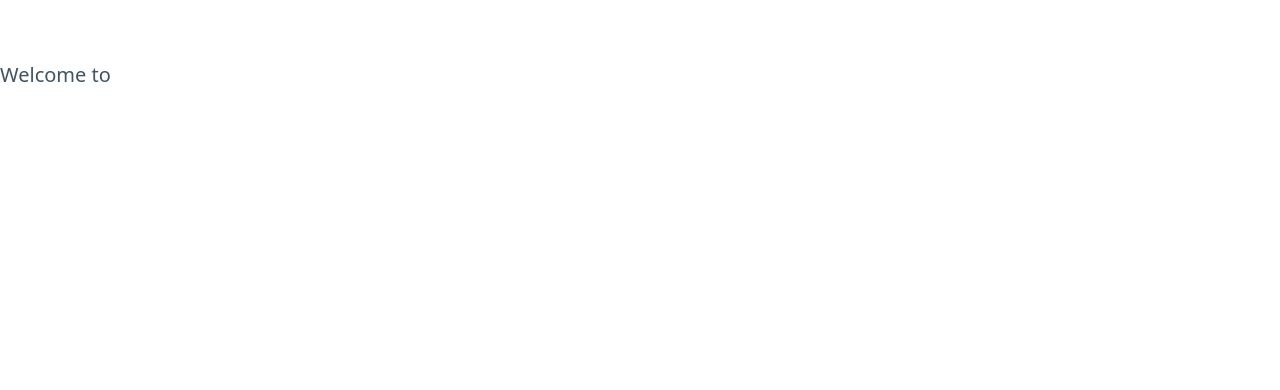
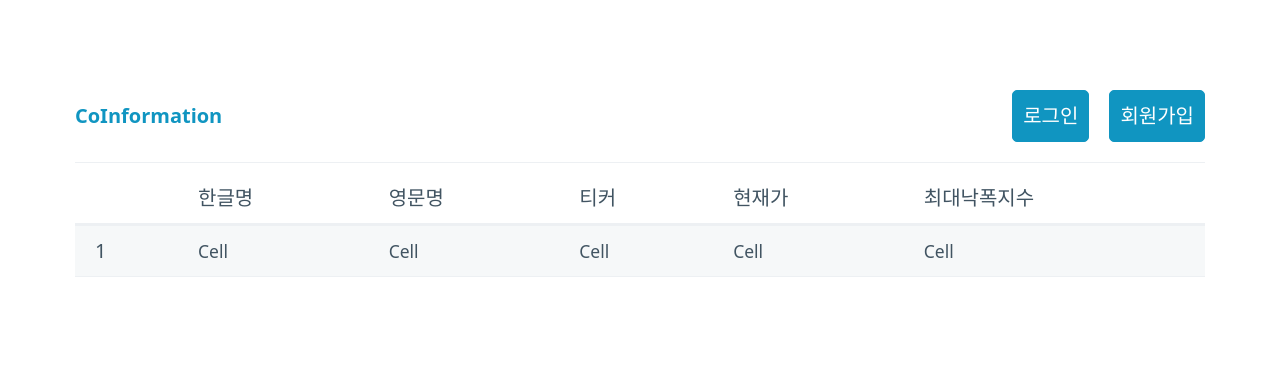
Before and after one commit to limhm1396/coinformation, a website: page views/index.html in a window 1280 px wide. Drawn offline with nearby package versions, Linux system fonts and the light colour scheme; files that its build step writes are made by us from their sources.

Commit message:
메인화면 수정

```diff
--- a/views/index.html
+++ b/views/index.html
@@ -1,6 +1,28 @@
 {% extends 'layout.html' %}
 
 {% block content %}
-<h1>{{ title }}</h1>
-<p>Welcome to {{ title }}</p>
+<div>
+  <table role="grid">
+    <thead>
+      <tr>
+        <th scope="col"></th>
+        <th scope="col">한글명</th>
+        <th scope="col">영문명</th>
+        <th scope="col">티커</th>
+        <th scope="col">현재가</th>
+        <th scope="col">최대낙폭지수</th>
+      </tr>
+    </thead>
+    <tbody>
+      <tr>
+        <th scope="row">1</th>
+        <td>Cell</td>
+        <td>Cell</td>
+        <td>Cell</td>
+        <td>Cell</td>
+        <td>Cell</td>
+      </tr>
+    </tbody>
+  </table>
+</div>
 {% endblock %}
--- a/views/layout.html
+++ b/views/layout.html
@@ -1,14 +1,31 @@
 <!DOCTYPE html>
 <html lang="kr">
+
 <head>
-    <meta charset="UTF-8">
-    <meta http-equiv="X-UA-Compatible" content="IE=edge">
-    <meta name="viewport" content="width=device-width, initial-scale=1.0">
-    <link rel="stylesheet" href="https://unpkg.com/@picocss/pico@latest/css/pico.min.css">
-    <title>CoInformation</title>
+  <meta charset="UTF-8">
+  <meta http-equiv="X-UA-Compatible" content="IE=edge">
+  <meta name="viewport" content="width=device-width, initial-scale=1.0">
+  <link rel="stylesheet" href="https://unpkg.com/@picocss/pico@latest/css/pico.min.css">
+  <title>CoInformation</title>
 </head>
+
 <body>
+  <main class="container">
+    <div>
+      <nav>
+        <ul>
+          <li><strong><a href="#">CoInformation</a></strong></li>
+        </ul>
+        <ul>
+          <li><a href="#" role="button">로그인</a></li>
+          <li><a href="#" role="button">회원가입</a></li>
+        </ul>
+      </nav>
+    </div>
+    <hr>
     {% block content %}
     {% endblock %}
+  </main>
 </body>
+
 </html>
```
